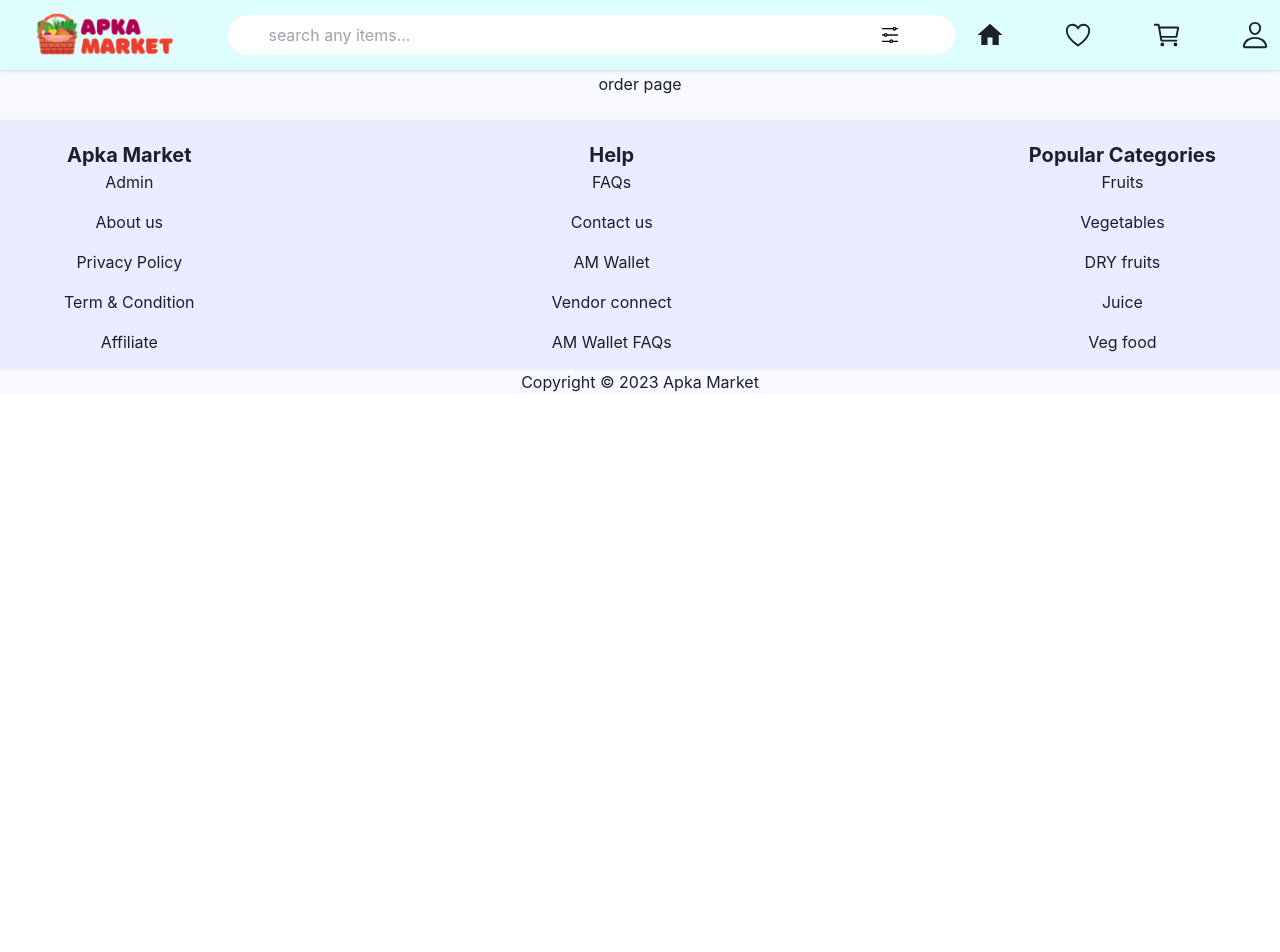
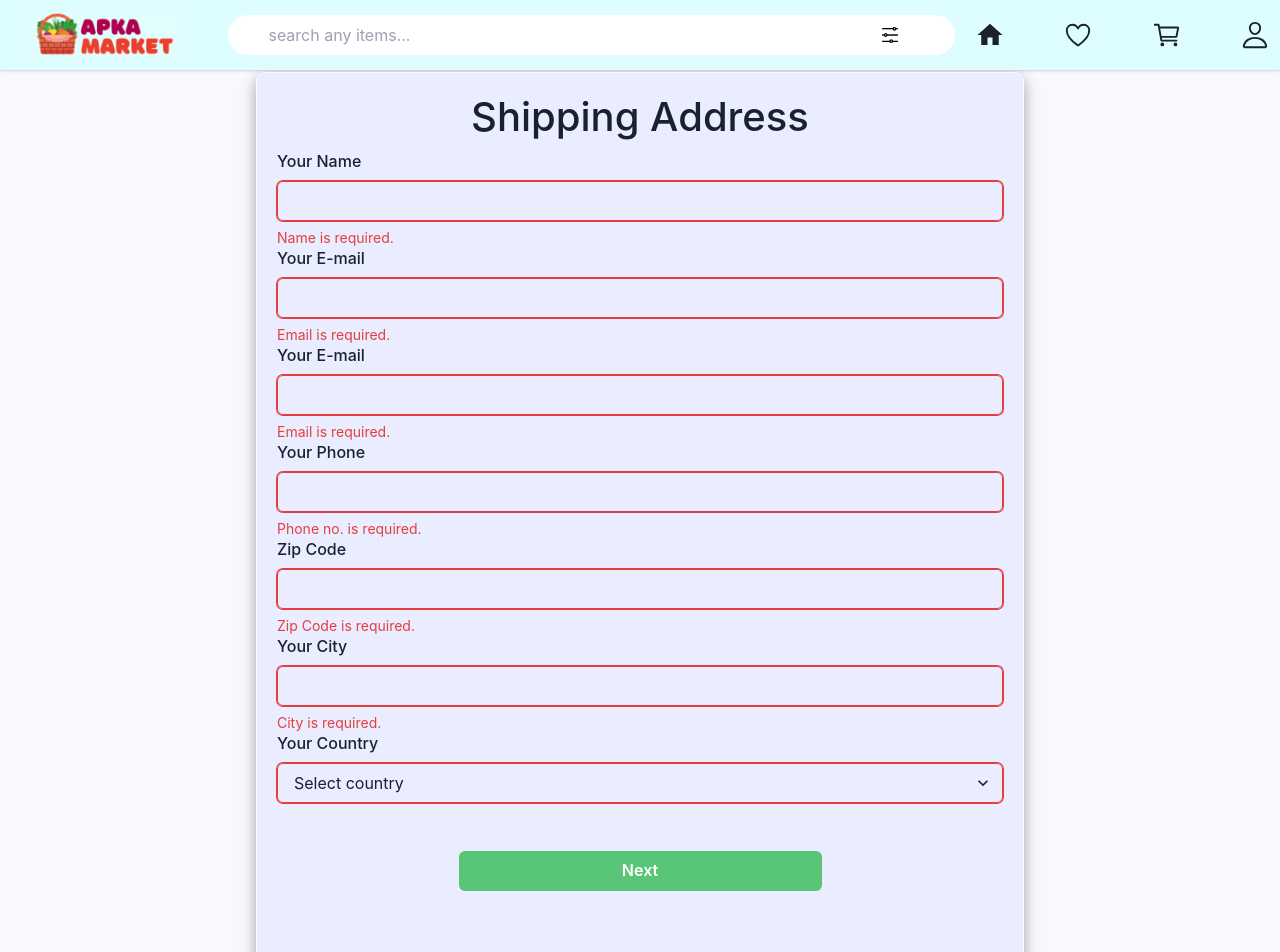
Before and after one commit to izhar100/Apka-market, a React (Create React App) app in the folder fresh-food/: page /order in a window 1280 px wide. Shown: the top 952 px of the page. Before the commit the page ends 800 px from the top, so only its background shows below. Built offline with nearby package versions, Linux system fonts and the light colour scheme; a web font is replaced by a local one.

Commit message:
orderpage on progress

```diff
--- a/fresh-food/src/pages/Cart/Cart.jsx
+++ b/fresh-food/src/pages/Cart/Cart.jsx
@@ -33,12 +33,13 @@
   // }, [items]);
 
   if(items.length==0){
-    return <h1>Your Cart is Empty</h1>
+    return  <img style={{width:"100%",height:"600px"}} src="https://www.seekpng.com/png/detail/117-1170538_404-your-cart-is-empty.png" Text="Your Card is Empty" />
+
   }
   return (
 
       <div className="container">
-        <h1>Shoping Cart </h1>
+        <div style={{height:'60px',width:"100%",backgroundColor:"greenyellow",textAlign:"center",display:"flex",justifyContent:"center"}}><h3 style={{color:"white",paddingTop:"10px",fontWeight:"bold"}}>SHOPPING CART </h3></div>
         <div className="cart_item">
           {
             items?.map((el)=>{return <CartItem handleRemove={handleRemove} key={el.id} product={el}  />})
--- a/fresh-food/src/pages/MainRoutes.jsx
+++ b/fresh-food/src/pages/MainRoutes.jsx
@@ -10,6 +10,7 @@
 import Order from './Order/Order'
 import SingleProduct from './SingleProduct/SingleProduct'
 import PageNotFound from './PageNotFound'
+import PaymentDone from './Payment/PaymentDone'
 /*cerververv*/
 const MainRoutes = () => {
   return (
@@ -24,6 +25,7 @@
         <Route path='/cart' element={<Cart/>}/>
         <Route path='/order' element={<Order/>}/>
         <Route path='/product/:id' element={<SingleProduct/>}/>
+        <Route path='/payment' element={<PaymentDone/>}/>
         <Route path='*' element={<PageNotFound/>}/>
       </Routes>
     </div>
--- a/fresh-food/src/pages/Order/Order.jsx
+++ b/fresh-food/src/pages/Order/Order.jsx
@@ -1,11 +1,205 @@
-import React from 'react'
+import React,{useState,useEffect,useRef} from 'react'
+import {
+  FormControl,
+  FormLabel,
+  FormErrorMessage,
+  FormHelperText,
+  Input,
+  Select,
+  Button,
+  useDisclosure,
+  Drawer,
+  DrawerBody,
+  DrawerContent,
+  DrawerHeader,
+  DrawerOverlay,
+  DrawerCloseButton,
+  Stack,
+  Box,
+  InputGroup,
+  InputLeftAddon,
+  InputRightAddon,
+  Textarea,
+  DrawerFooter
+} from '@chakra-ui/react'
+import { color } from 'framer-motion'
+import { useNavigate } from 'react-router-dom'
+const style={
+  width:'60%',
+  height:'120vh',
+border:'1px solid white',
+borderRadius:"10px",
+margin:"0 auto",
+padding:"20px",
+backgroundColor:"#e9edff",
+boxShadow: "rgba(0, 0, 0, 0.35) 0px 5px 15px",
+}
+const bttn_style={
+  width:"50%",
+  backgroundColor:"#59c577",
+  color:"white",
+}
+const OrderPage=()=> {
+  const navigate=useNavigate()
+  const { isOpen, onOpen, onClose } = useDisclosure()
+  const firstField = React.useRef()
+  const [input, setInput] = useState('')
 
-const Order = () => {
+  const handleInputChange = (e) => setInput(e.target.value)
+
+  const isError = input === ''
+
   return (
-    <div>
-      order page
+   <div className='ordder_page_container'>
+     <div     className='shipping_address' style={style}>
+      <h1>Shipping Address</h1>
+    <FormControl isInvalid={isError}>
+      <FormLabel>Your Name</FormLabel>
+      <Input type='email' value={input} onChange={handleInputChange} />
+      {!isError ? (
+        <FormHelperText>
+          Enter your Name....
+        </FormHelperText>
+      ) : (
+        <FormErrorMessage>Name is required.</FormErrorMessage>
+      )}
+       <FormLabel>Your E-mail</FormLabel>
+      <Input type='email' value={input} onChange={handleInputChange} />
+      {!isError ? (
+        <FormHelperText>
+          Enter your Email-Address....
+        </FormHelperText>
+      ) : (
+        <FormErrorMessage>Email is required.</FormErrorMessage>
+      )}
+      <FormLabel>Your E-mail</FormLabel>
+      <Input type='email' value={input} onChange={handleInputChange} />
+      {!isError ? (
+        <FormHelperText>
+          Enter your Email-Address....
+        </FormHelperText>
+      ) : (
+        <FormErrorMessage>Email is required.</FormErrorMessage>
+      )}
+      <FormLabel>Your Phone</FormLabel>
+      <Input type='number' value={input} onChange={handleInputChange} />
+      {!isError ? (
+        <FormHelperText>
+          Enter your Phone....
+        </FormHelperText>
+      ) : (
+        <FormErrorMessage>Phone no. is required.</FormErrorMessage>
+      )}
+      <FormLabel>Zip Code</FormLabel>
+      <Input type='number' value={input} onChange={handleInputChange} />
+      {!isError ? (
+        <FormHelperText>
+          Zip Code...
+        </FormHelperText>
+      ) : (
+        <FormErrorMessage>Zip Code is required.</FormErrorMessage>
+      )}
+      <FormLabel>Your City</FormLabel>
+      <Input type='text' value={input} onChange={handleInputChange} />
+      {!isError ? (
+        <FormHelperText>
+          Enter your City....
+        </FormHelperText>
+      ) : (
+        <FormErrorMessage>City is required.</FormErrorMessage>
+      )}
+      <FormLabel>Your Country</FormLabel>
+  <Select placeholder='Select country'>
+     <option>India</option>
+    <option>United Arab Emirates</option>
+    <option>Nigeria</option>
+    <option>US</option>
+    <option>UK</option>
+    <option>Pakistan</option>
+    <option>Bangladesh</option>
+    <option>Nepal</option>
+  </Select>
+  <br />
+  <br />
+  <Button style={bttn_style} onClick={onOpen}>
+        Next
+      </Button>
+      <Drawer
+        isOpen={isOpen}
+        placement='right'
+        size={'lg'}
+        initialFocusRef={firstField}
+        onClose={onClose}
+      >
+        <DrawerOverlay />
+        <DrawerContent>
+          <DrawerCloseButton />
+          <DrawerHeader borderBottomWidth='1px'>
+            Payment Page
+          </DrawerHeader>
+
+          <DrawerBody>
+            <Stack spacing='24px'>
+            <Box>
+                <img src="https://img.freepik.com/free-vector/realistic-monochromatic-credit-card_52683-74365.jpg?w=2000"/>
+              </Box>
+              <Box>
+                <FormLabel htmlFor='owner'>Select Payment Method</FormLabel>
+                <Select id='owner' defaultValue='segun'>
+                  <option value='segun'>Card Payment</option>
+                  <option value='kola'>Cash On Delivery</option>
+                  <option value='kola'>Upi</option>
+                </Select>
+              </Box>
+              <Box>
+                <FormLabel htmlFor='name'>Name of Owner</FormLabel>
+                <Input
+                  ref={firstField}
+                  id='username'
+                  placeholder='Name of Owner'
+                />
+              </Box>
+
+              <Box>
+                <FormLabel htmlFor='url'>Card Number</FormLabel>
+                <InputGroup>
+                  <Input
+                    type='number'
+                    id='url'
+                    placeholder='Card Number'
+                  />
+                </InputGroup>
+              </Box>
+              <Box>
+                <FormLabel htmlFor='url'></FormLabel>
+                <InputGroup>
+                  <Input
+                  style={{marginRight:"10px"}}
+                    type='number'
+                    id='url'
+                    placeholder='Month/Year'
+                  />
+                  <Input
+                    type='number'
+                    id='url'
+                    placeholder='CVV'
+                  />
+                </InputGroup>
+              </Box>
+            </Stack>
+          </DrawerBody>
+
+          <DrawerFooter borderTopWidth='1px'>
+            <Button variant='outline' mr={3} onClick={onClose}>
+              Cancel
+            </Button>
+            <Button onClick={()=>navigate("/payment")} style={bttn_style}>MakePayment</Button>
+          </DrawerFooter>
+        </DrawerContent>
+      </Drawer>
+    </FormControl>
     </div>
+   </div>
   )
 }
-
-export default Order
+export default OrderPage
--- /dev/null
+++ b/fresh-food/src/pages/Payment/PaymentDone.jsx
@@ -0,0 +1,14 @@
+import React from 'react'
+import { Button } from '@chakra-ui/react'
+import { useNavigate } from 'react-router-dom'
+const PaymentDone = () => {
+    const navigate=useNavigate()
+  return (
+    <div>
+        <img style={{width:"70%",height:"100vh",margin:"0 auto"}} src="https://cashfreelogo.cashfree.com/website/landings/instant-settlements/payment-done.png" alt="" />
+        <Button onClick={()=>navigate("/product")}  style={{color:"green"}}>Done</Button>
+    </div>
+  )
+}
+
+export default PaymentDone
```
